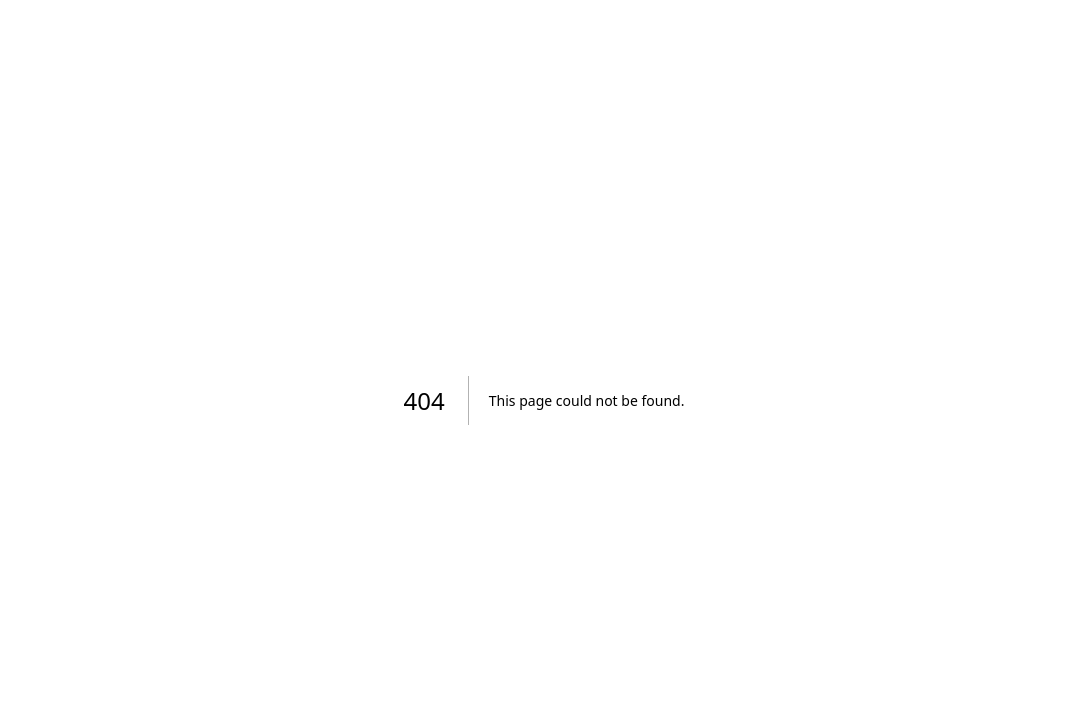
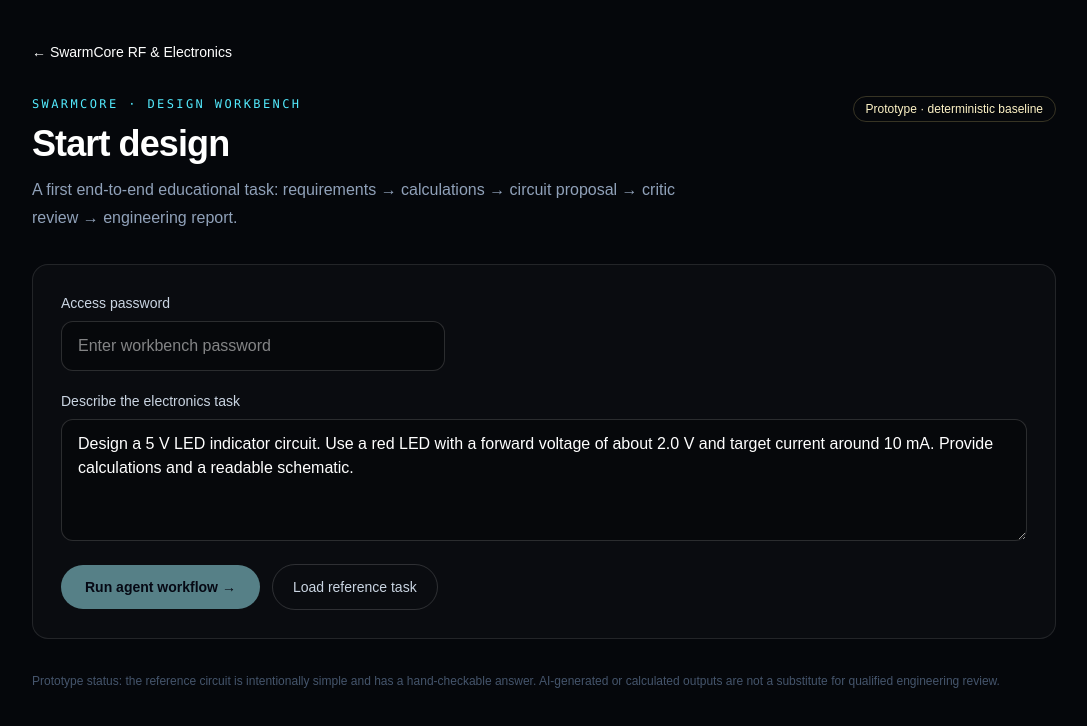
Before and after one commit to Alex-eco/swarmcore-rf-electronics, a Next.js app: page /design in a window 1280 px wide. Before the commit this address had no page. Shown: the top 726 px of the page, without its empty margins (96-1183 px from the left). Built offline with nearby package versions, Linux system fonts and the light colour scheme.

Commit message:
Add password-gated agentic design workbench

```diff
--- /dev/null
+++ b/app/design/page.tsx
@@ -0,0 +1,52 @@
+"use client";
+
+import { useMemo, useState } from "react";
+
+type Result = { title: string; requirements: string[]; agents: { name: string; task: string; output: string }[]; calculations: string[]; netlist: string[]; checks: string[]; };
+export default function DesignWorkbench() {
+  const [password, setPassword] = useState("");
+  const [authenticated, setAuthenticated] = useState(false);
+  const [task, setTask] = useState("Design a 5 V LED indicator circuit. Use a red LED with a forward voltage of about 2.0 V and target current around 10 mA. Provide calculations and a readable schematic.");
+  const [result, setResult] = useState<Result | null>(null);
+  const [busy, setBusy] = useState(false);
+  const [error, setError] = useState("");
+  const report = useMemo(() => result ? JSON.stringify({ task, ...result }, null, 2) : "", [result, task]);
+  async function runDesign() {
+    setBusy(true); setError("");
+    try {
+      const res = await fetch("/api/design", { method: "POST", headers: { "Content-Type": "application/json" }, body: JSON.stringify({ password, task }) });
+      const data = await res.json();
+      if (!res.ok) throw new Error(data.error || "Design request failed");
+      setAuthenticated(true); setResult(data.result);
+    } catch (e) { setError(e instanceof Error ? e.message : "Request failed"); }
+    finally { setBusy(false); }
+  }
+  function download() {
+    const blob = new Blob([report], { type: "text/plain;charset=utf-8" });
+    const url = URL.createObjectURL(blob); const a = document.createElement("a");
+    a.href = url; a.download = "swarmcore-design-report.txt"; a.click(); URL.revokeObjectURL(url);
+  }
+  return <main className="min-h-screen bg-[#05070b] px-5 py-10 text-white sm:px-8">
+    <div className="mx-auto max-w-5xl">
+      <a href="/" className="text-sm text-cyan-200 hover:text-white">← SwarmCore RF & Electronics</a>
+      <div className="mt-8 flex flex-wrap items-start justify-between gap-4"><div><p className="font-mono text-xs tracking-[.2em] text-cyan-300">SWARMCORE · DESIGN WORKBENCH</p><h1 className="mt-3 text-4xl font-semibold tracking-tight">Start design</h1><p className="mt-3 max-w-2xl leading-7 text-slate-400">A first end-to-end educational task: requirements → calculations → circuit proposal → critic review → engineering report.</p></div><span className="rounded-full border border-amber-200/20 px-3 py-1 text-xs text-amber-100">Prototype · deterministic baseline</span></div>
+      <section className="mt-8 rounded-2xl border border-white/10 bg-white/[.025] p-5 sm:p-7">
+        {!authenticated && <div className="mb-5"><label className="mb-2 block text-sm text-slate-300" htmlFor="password">Access password</label><input id="password" type="password" value={password} onChange={e=>setPassword(e.target.value)} className="w-full max-w-sm rounded-xl border border-white/15 bg-black/30 px-4 py-3 outline-none focus:border-cyan-200" placeholder="Enter workbench password" autoComplete="current-password" /></div>}
+        <label className="mb-2 block text-sm text-slate-300" htmlFor="task">Describe the electronics task</label>
+        <textarea id="task" value={task} onChange={e=>setTask(e.target.value)} rows={4} className="w-full rounded-xl border border-white/15 bg-black/30 px-4 py-3 leading-6 outline-none focus:border-cyan-200" />
+        <div className="mt-4 flex flex-wrap items-center gap-3"><button disabled={busy || !password.trim() || !task.trim()} onClick={runDesign} className="rounded-full bg-cyan-200 px-6 py-3 text-sm font-semibold text-slate-950 hover:bg-cyan-100 disabled:cursor-not-allowed disabled:opacity-50">{busy ? "Orchestrator running…" : "Run agent workflow →"}</button><button onClick={()=>{setTask("Design a 5 V LED indicator circuit. Use a red LED with a forward voltage of about 2.0 V and target current around 10 mA. Provide calculations and a readable schematic.");setResult(null);setError("");}} className="rounded-full border border-white/15 px-5 py-3 text-sm text-slate-300 hover:border-white/30">Load reference task</button></div>
+        {error && <p role="alert" className="mt-4 rounded-xl border border-red-300/20 bg-red-300/5 p-3 text-sm text-red-200">{error}</p>}
+      </section>
+      {result && <div className="mt-8 space-y-5">
+        <section className="rounded-2xl border border-cyan-200/20 bg-cyan-200/[.035] p-5 sm:p-7"><div className="flex flex-wrap items-center justify-between gap-3"><h2 className="text-2xl font-semibold">{result.title}</h2><button onClick={download} className="rounded-full border border-cyan-200/30 px-4 py-2 text-sm text-cyan-100 hover:bg-cyan-200/10">Download report (.txt)</button></div>
+          <h3 className="mt-6 font-semibold">Orchestrator · task decomposition</h3><p className="mt-2 text-sm leading-6 text-slate-400">The orchestrator converts the brief into bounded subtasks, passes each to a specialist agent, then assembles and checks their outputs. This baseline uses deterministic rules, not a live Gemini model.</p>
+          <div className="mt-4 grid gap-3 sm:grid-cols-2">{result.agents.map((a,i)=><article key={a.name} className="rounded-xl border border-white/10 bg-black/20 p-4"><p className="font-mono text-xs text-cyan-200">AGENT {String(i+1).padStart(2,"0")}</p><h4 className="mt-2 font-semibold">{a.name}</h4><p className="mt-2 text-sm text-slate-400">{a.task}</p><p className="mt-3 border-t border-white/10 pt-3 text-sm text-slate-200">Output: {a.output}</p></article>)}</div>
+        </section>
+        <section className="grid gap-5 lg:grid-cols-2"><article className="rounded-2xl border border-white/10 p-5"><h3 className="text-lg font-semibold">Engineering calculations</h3><ul className="mt-4 space-y-3 text-sm leading-6 text-slate-300">{result.calculations.map(x=><li key={x}>• {x}</li>)}</ul></article>
+        <article className="rounded-2xl border border-white/10 p-5"><h3 className="text-lg font-semibold">Reference schematic</h3><div className="mt-4 rounded-xl bg-[#080d17] p-3"><svg viewBox="0 0 600 170" role="img" aria-label="5 volt source connected in series to 330 ohm resistor and red LED to ground" className="w-full"><g fill="none" stroke="#67e8f9" strokeWidth="3" strokeLinecap="round" strokeLinejoin="round"><path d="M45 80 H130 M205 80 H285 M345 80 H470 V130 H45 V80"/><rect x="130" y="65" width="75" height="30" rx="2"/><path d="M285 80 L320 55 L320 105 Z M320 55 L345 80 L320 105"/><path d="M327 48 l13 -13 m-8 1 l8 -1 l-1 8 M340 62 l13 -13 m-8 1 l8 -1 l-1 8"/></g><g fill="#e2e8f0" fontSize="15"><text x="28" y="62">+5 V</text><text x="140" y="55">R1 330 Ω</text><text x="280" y="130">D1 red LED</text><text x="455" y="153">0 V / GND</text></g><circle cx="45" cy="80" r="5" fill="#67e8f9"/></svg></div><p className="mt-3 text-xs leading-5 text-slate-500">Conceptual schematic, not a PCB layout. Confirm LED polarity and resistor power rating before assembly.</p></article></section>
+        <section className="rounded-2xl border border-white/10 p-5"><h3 className="text-lg font-semibold">Critic / verification agent</h3><ul className="mt-3 space-y-2 text-sm leading-6 text-slate-300">{result.checks.map(x=><li key={x}>✓ {x}</li>)}</ul><h3 className="mt-6 font-semibold">Text netlist</h3><pre className="mt-3 overflow-x-auto rounded-xl bg-black/30 p-4 text-sm text-cyan-100">{result.netlist.join("\n")}</pre></section>
+      </div>}
+      <p className="mt-8 text-xs leading-5 text-slate-600">Prototype status: the reference circuit is intentionally simple and has a hand-checkable answer. AI-generated or calculated outputs are not a substitute for qualified engineering review.</p>
+    </div>
+  </main>;
+}
```
